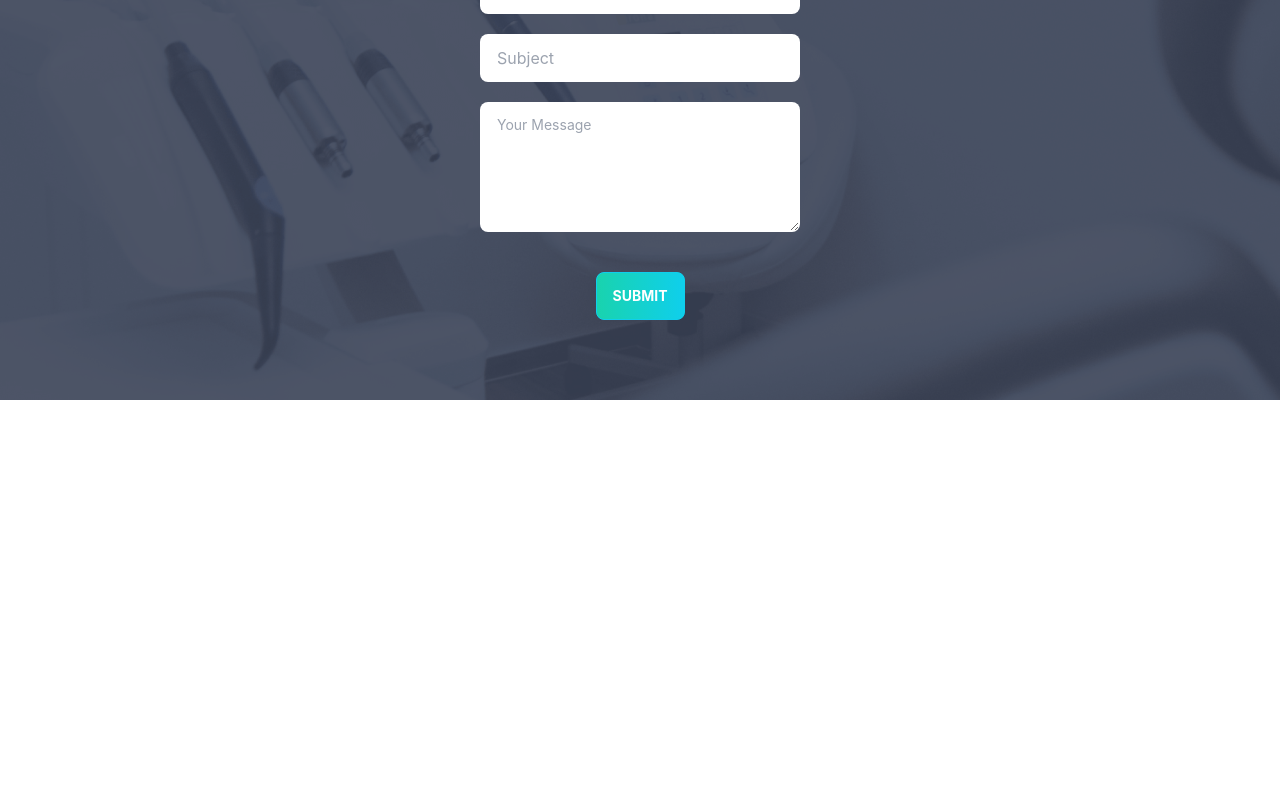
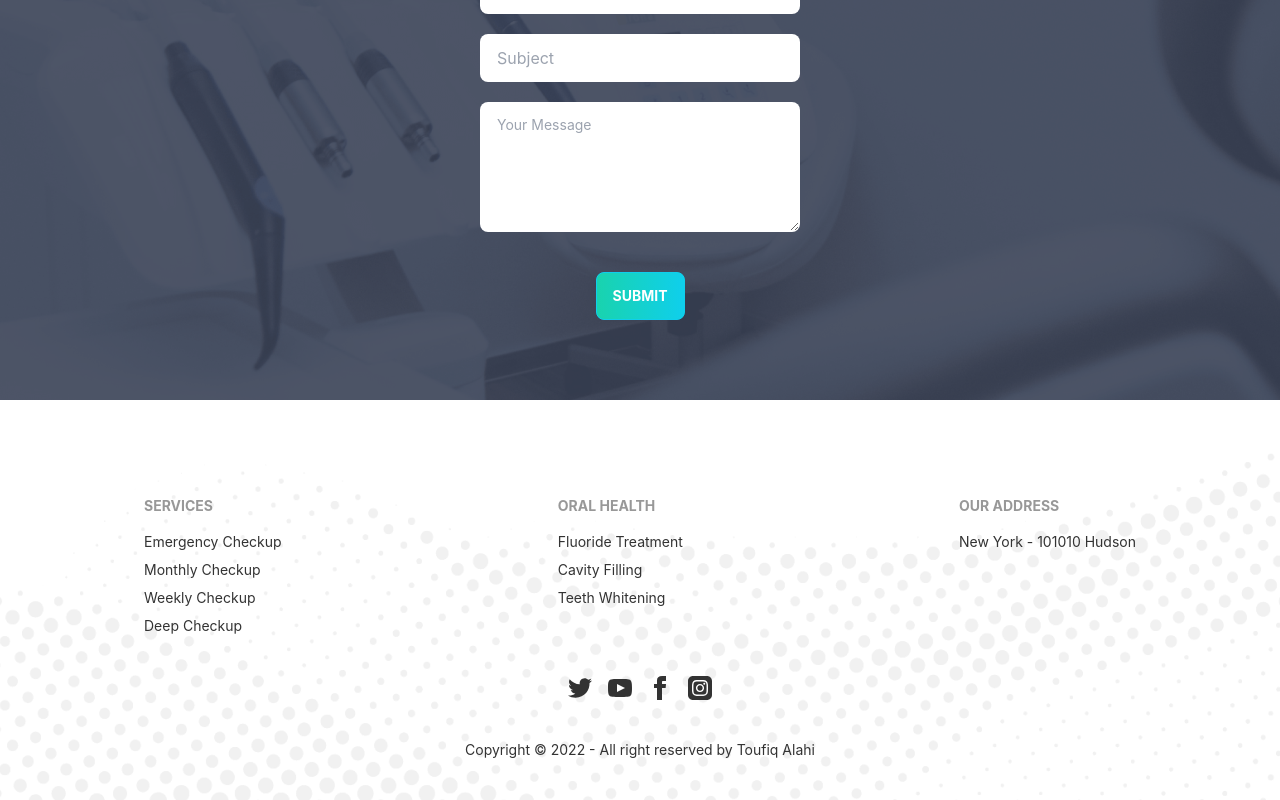
Before and after one commit to ToufiqAlahi/doctors-portal-client-side, a React (Create React App) app: page / in a window 1280 px wide. Shown: the part 3871-4671 px from the top of the page. Before the commit the page ends 4271 px from the top, so only its background shows below. Built offline with nearby package versions, Linux system fonts and the light colour scheme.

Commit message:
added footer component

```diff
--- a/src/App.js
+++ b/src/App.js
@@ -1,9 +1,10 @@
 import './App.css';
 import Navbar from './Components/Shared/Navbar';
-import { Routes, Route, Link } from "react-router-dom";
+import { Routes, Route } from "react-router-dom";
 import Home from './Components/Home/Home';
 import About from './Components/About/About';
 import Login from './Components/Login/Login';
+import Footer from './Components/Shared/Footer';
 
 function App() {
   return (
@@ -14,6 +15,7 @@ function App() {
         <Route path="about" element={<About />} />
         <Route path="Login" element={<Login />} />
       </Routes>
+      <Footer></Footer>
     </div>
   );
 }
```
